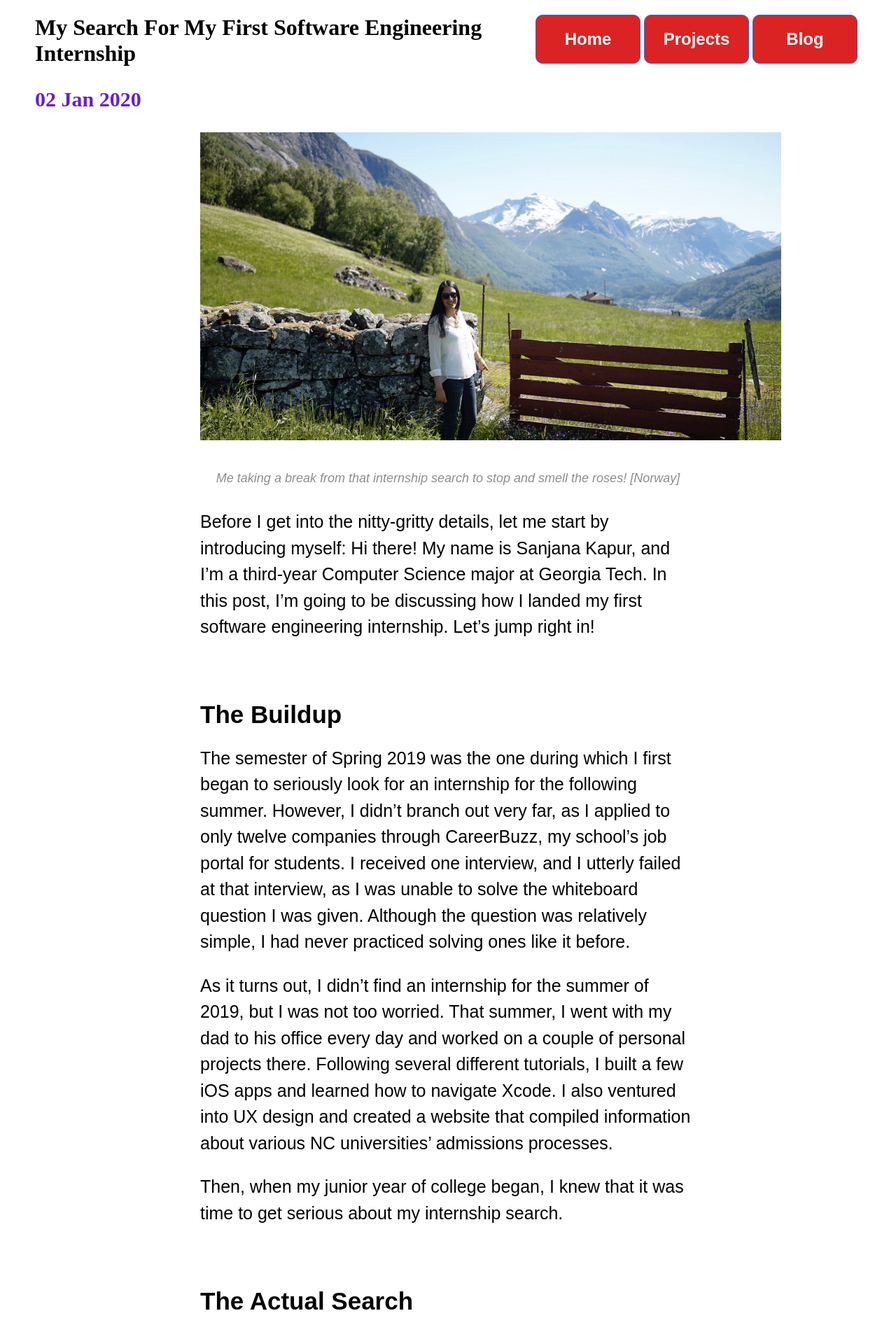
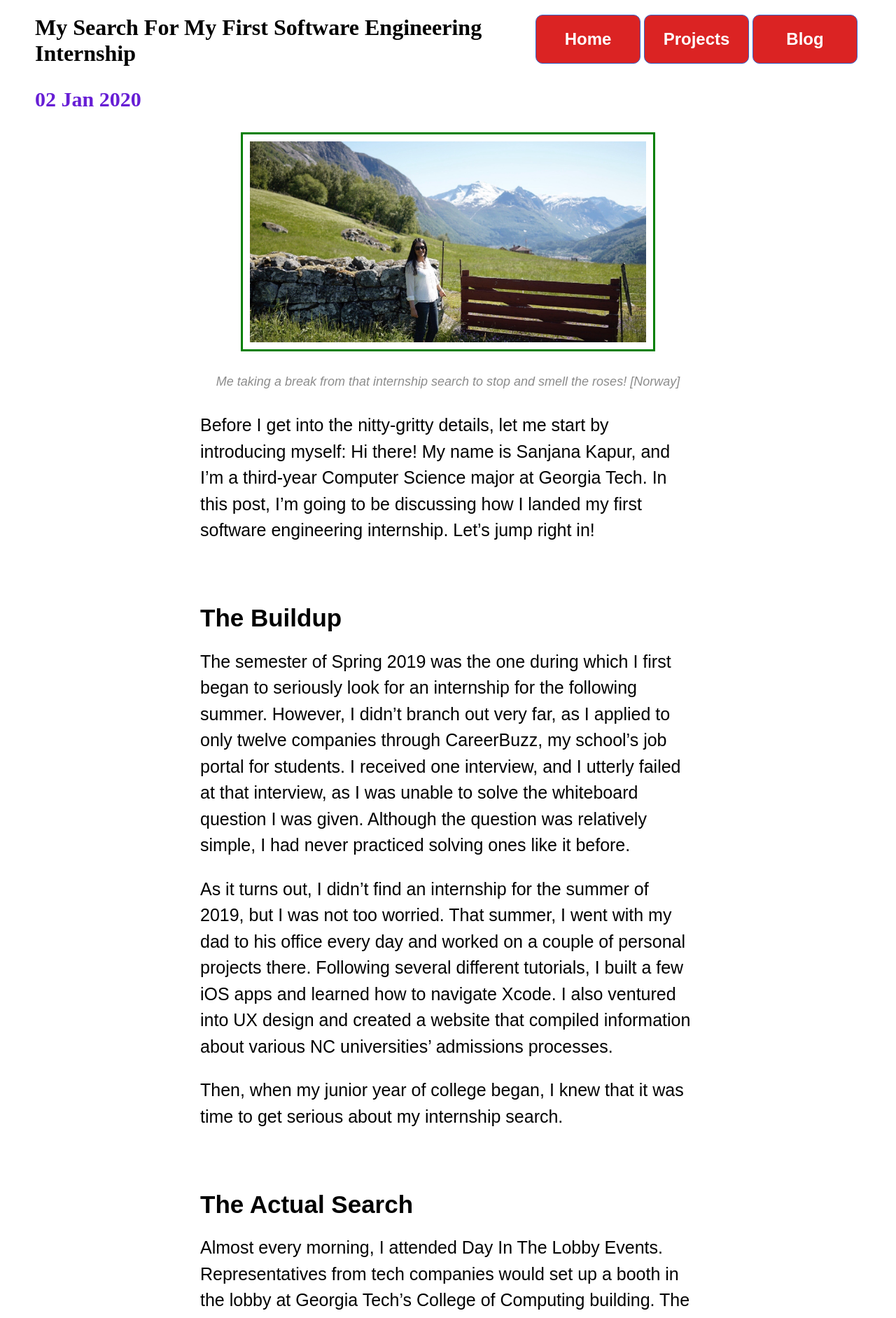
Before and after one commit to skapur12/skapur12.github.io, a Jekyll site: the page built from _posts/2020-01-02-My-Search-For-My-First-Software-Engineering-Internship.md, in a window 1280 px wide. Shown: the top 1883 px of the page at 70% size. Built offline with Jekyll 4.4.1, drawn with Linux system fonts in a browser that asks for light colours; nearby versions of some CDN libraries; comment, search, counter and statistics services are not loaded.

Commit message:
Added class to img tag

```diff
--- a/_posts/2020-01-02-My-Search-For-My-First-Software-Engineering-Internship.md
+++ b/_posts/2020-01-02-My-Search-For-My-First-Software-Engineering-Internship.md
@@ -5,7 +5,7 @@ date: 2020-01-02
 ---
 
 
-<img src="/assets/images/norway.jpeg" alt="Me in Norway" width="830" height="440">
+<img src="/assets/images/norway.jpeg" alt="Me in Norway" class="centerA">
 <div class="BlogImageCaption">
   Me taking a break from that internship search to stop and smell the roses! [Norway]
 </div>
```
